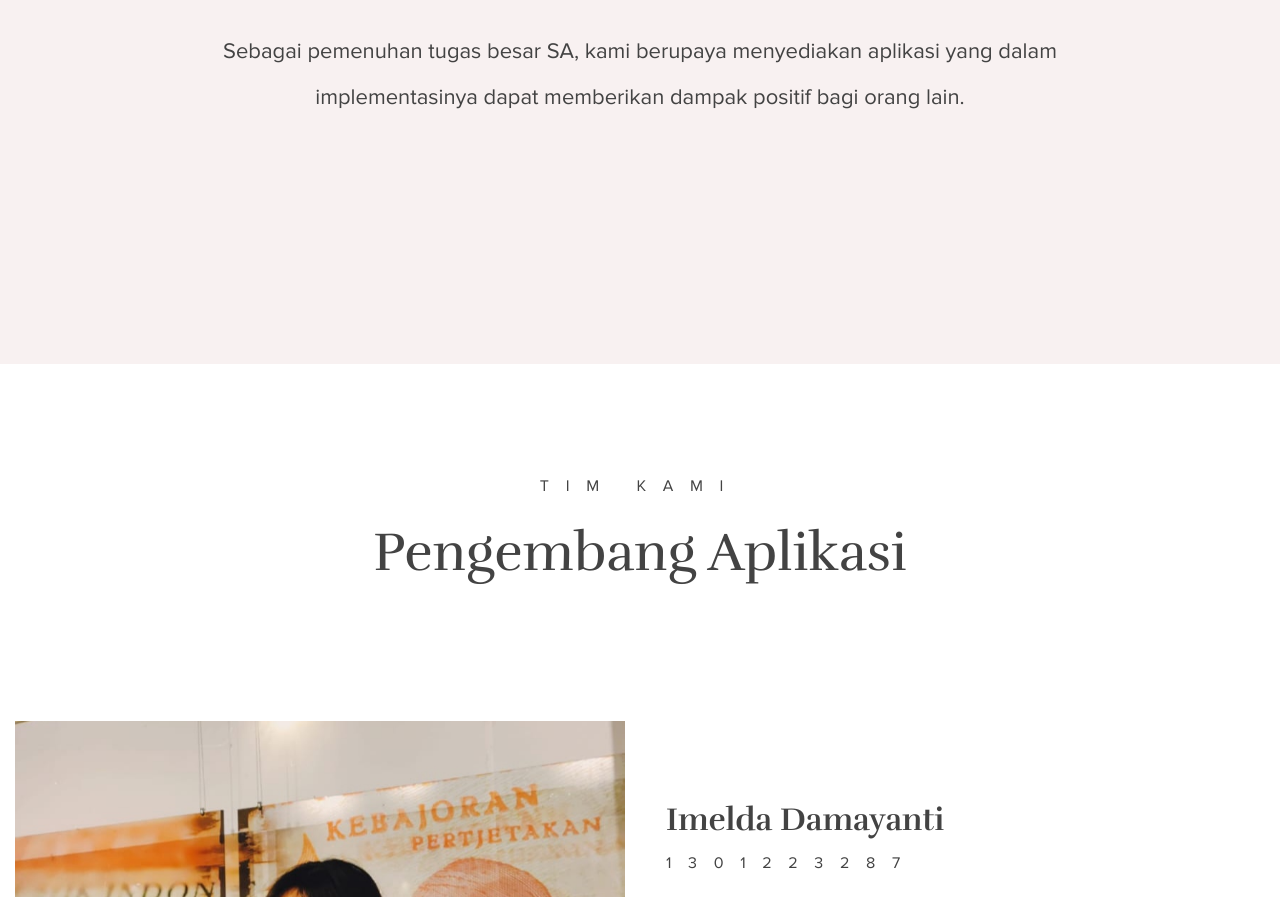
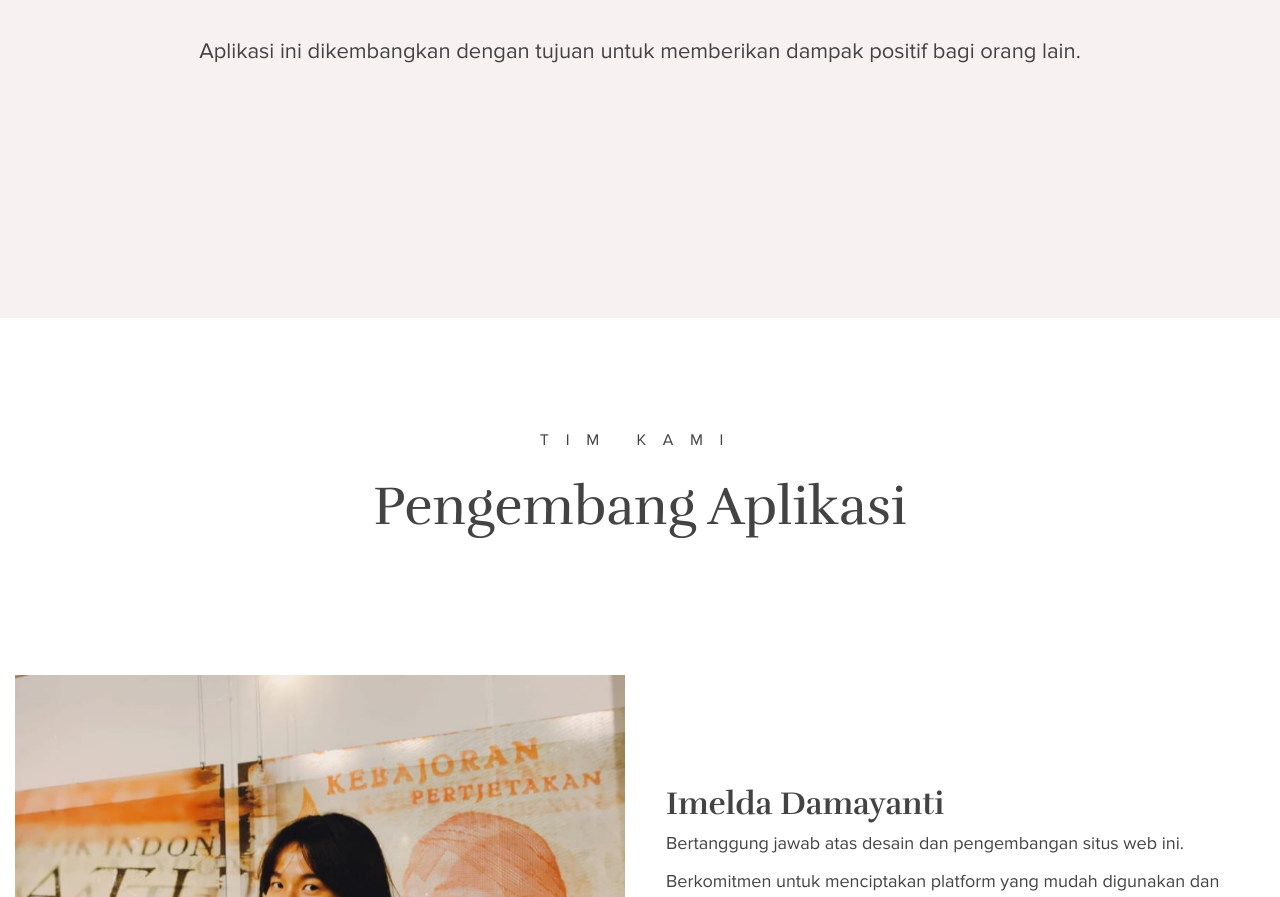
Before and after one commit to imeldamayanti/budget-inAja.github.io, a plain HTML site: page views/home/about.html in a window 1280 px wide. Shown: the part 364-1261 px from the top of the page. Drawn offline with nearby package versions, Linux system fonts and the light colour scheme; files that its build step writes are made by us from their sources; files whose address does not match are found by name.

Commit message:
Revision

```diff
--- a/views/home/about.html
+++ b/views/home/about.html
@@ -90,7 +90,7 @@
                     <div class="about-content text-center">
                         <span data-aos="fade-up" data-aos-delay="200">Tentang Budget-in aja </span>
                         <h1 data-aos="fade-up" data-aos-delay="300">Atur keuanganmu mulai hari ini</h1>
-                        <p data-aos="fade-up" data-aos-delay="400">Sebagai pemenuhan tugas besar SA, kami berupaya menyediakan aplikasi yang dalam implementasinya dapat memberikan dampak positif bagi orang lain.</p>
+                        <p data-aos="fade-up" data-aos-delay="400">Aplikasi ini dikembangkan dengan tujuan untuk memberikan dampak positif bagi orang lain.</p>
                     </div>
                 </div>
             </div>
@@ -115,7 +115,6 @@
                     <div class="col-lg-6">
                         <div class="team-content team-content-mrg1">
                             <h3 data-aos="fade-up" data-aos-delay="200">Imelda Damayanti</h3>
-                            <span data-aos="fade-up" data-aos-delay="300">1301223287</span>
                             <p data-aos="fade-up" data-aos-delay="400">Bertanggung jawab atas desain dan pengembangan situs web ini. Berkomitmen untuk menciptakan platform yang mudah digunakan dan dimengerti bagi mahasiswa.</p>
                             <div class="social-style-2" data-aos="fade-up" data-aos-delay="500">
                                 <a class="facebook" title="Facebook" href="#"><img class="injectable" src="assets/images/icon-img/facebook.svg" alt=""></a>
@@ -134,7 +133,6 @@
                     <div class="col-lg-6">
                         <div class="team-content">
                             <h3 data-aos="fade-up" data-aos-delay="200">Octlivatua Patricia</h3>
-                            <span data-aos="fade-up" data-aos-delay="300">1301223200</span>
                             <p data-aos="fade-up" data-aos-delay="400">Bertanggung jawab atas konten dan strategi di Budget-inAja. Dengan keterampilan dalam menulis dan komunikasi, memastikan semua konten informatif dan menarik bagi pengguna.</p>
                             <div class="social-style-2" data-aos="fade-up" data-aos-delay="500">
                                 <a class="facebook" title="Facebook" href="#"><img class="injectable" src="assets/images/icon-img/facebook.svg" alt=""></a>
@@ -154,7 +152,6 @@
                     <div class="col-lg-6">
                         <div class="team-content team-content-mrg1">
                             <h3 data-aos="fade-up" data-aos-delay="200">Tsabita Bayu Kandi</h3>
-                            <span data-aos="fade-up" data-aos-delay="300">1301223384</span>
                             <p data-aos="fade-up" data-aos-delay="400">Dengan keahlian dalam analisis data dan pengembangan algoritma, memastikan bahwa rekomendasi makanan yang dihasilkan situs ini akurat dan efisien.</p>
                             <div class="social-style-2" data-aos="fade-up" data-aos-delay="500">
                                 <a class="facebook" title="Facebook" href="#"><img class="injectable" src="assets/images/icon-img/facebook.svg" alt=""></a>
```
